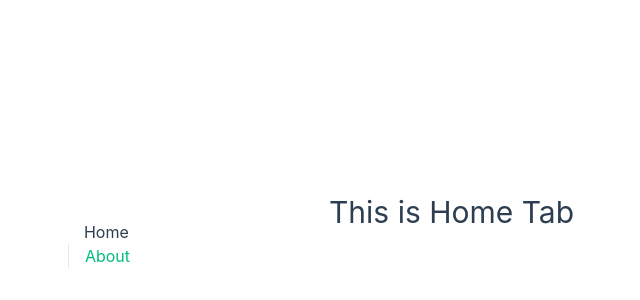
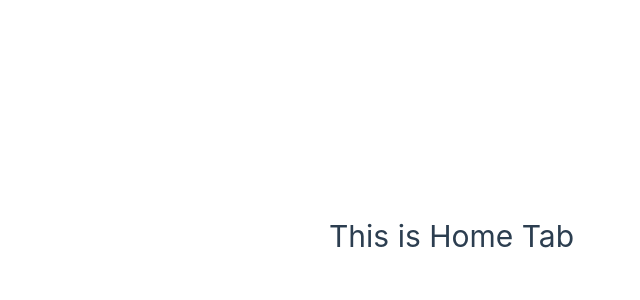
Before and after one commit to GopiAjt/capture-noww, a Vue app: page / in a window 1280 px wide. Shown: the part 164-464 px from the top of the page, without its empty margins (311-951 px from the left). Built offline with nearby package versions, Linux system fonts and the light colour scheme.

Commit message:
add: installed primevue for UI

```diff
--- a/package.json
+++ b/package.json
@@ -9,7 +9,9 @@
     "preview": "vite preview"
   },
   "dependencies": {
+    "@primevue/themes": "^4.0.0",
     "pinia": "^2.1.7",
+    "primevue": "^4.0.0",
     "vue": "^3.4.29",
     "vue-router": "^4.3.3"
   },
--- a/src/App.vue
+++ b/src/App.vue
@@ -4,77 +4,17 @@
 
 <template>
   <header>
-    <div class="wrapper">
+    <!-- <div class="wrapper">
       <nav>
         <RouterLink to="/">Home</RouterLink>
         <RouterLink to="/about">About</RouterLink>
       </nav>
-    </div>
+    </div> -->
   </header>
 
   <RouterView />
 </template>
 
 <style scoped>
-header {
-  line-height: 1.5;
-  max-height: 100vh;
-}
 
-.logo {
-  display: block;
-  margin: 0 auto 2rem;
-}
-
-nav {
-  width: 100%;
-  font-size: 12px;
-  text-align: center;
-  margin-top: 2rem;
-}
-
-nav a.router-link-exact-active {
-  color: var(--color-text);
-}
-
-nav a.router-link-exact-active:hover {
-  background-color: transparent;
-}
-
-nav a {
-  display: inline-block;
-  padding: 0 1rem;
-  border-left: 1px solid var(--color-border);
-}
-
-nav a:first-of-type {
-  border: 0;
-}
-
-@media (min-width: 1024px) {
-  header {
-    display: flex;
-    place-items: center;
-    padding-right: calc(var(--section-gap) / 2);
-  }
-
-  .logo {
-    margin: 0 2rem 0 0;
-  }
-
-  header .wrapper {
-    display: flex;
-    place-items: flex-start;
-    flex-wrap: wrap;
-  }
-
-  nav {
-    text-align: left;
-    margin-left: -1rem;
-    font-size: 1rem;
-
-    padding: 1rem 0;
-    margin-top: 1rem;
-  }
-}
 </style>
--- a/src/views/HomeView.vue
+++ b/src/views/HomeView.vue
@@ -1,9 +1,9 @@
+<template>
+  <main>
+    <h1>This is Home Tab</h1>
+  </main>
+</template>
+
 <script setup>
 
 </script>
-
-<template>
-  <main>
-      <h1>This is Home Tab</h1>
-  </main>
-</template>
```
Also changed, not shown: src/components/NavBar.vue (added), 1 other file (tests, documents, lock files or other folders).
